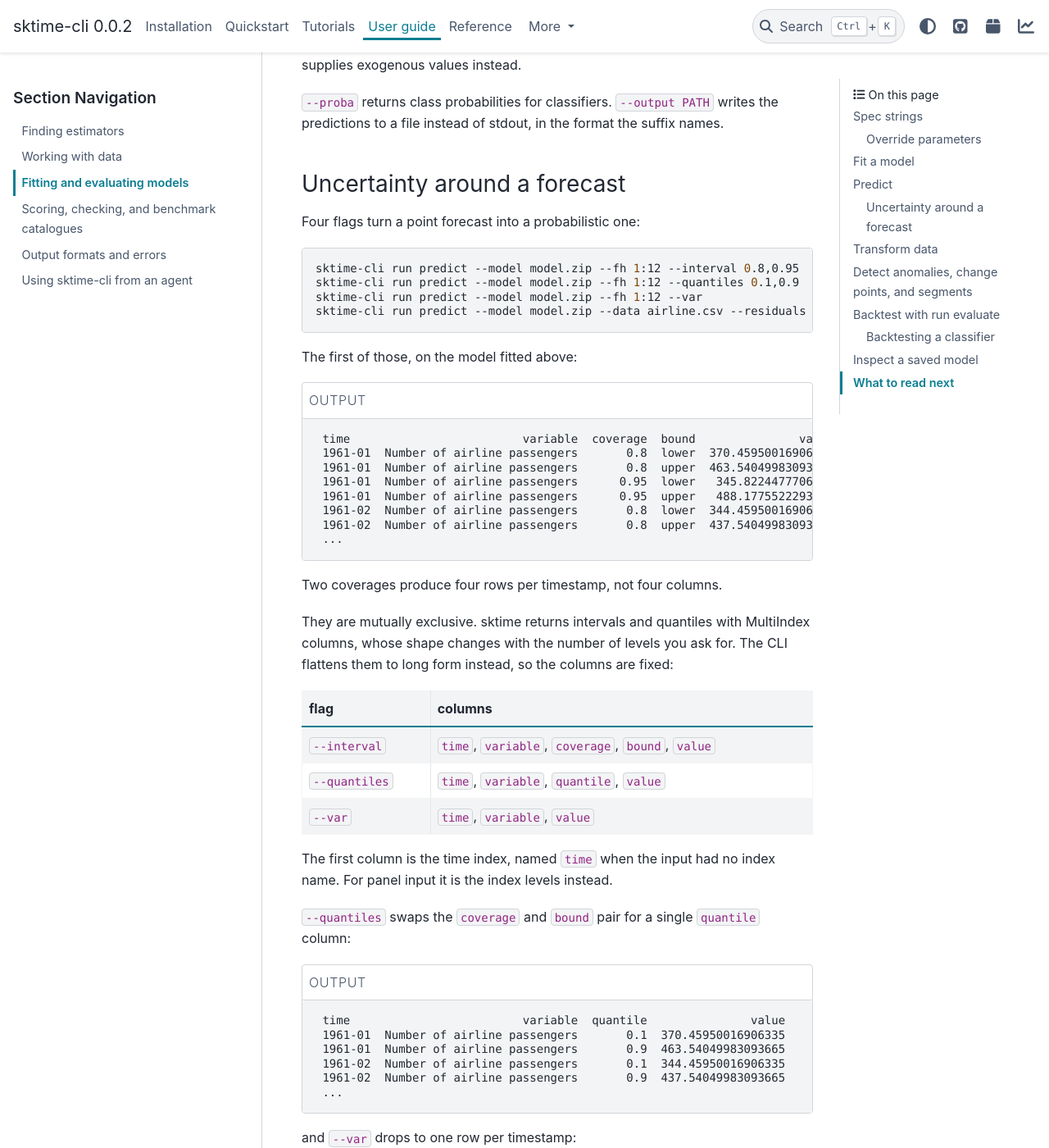
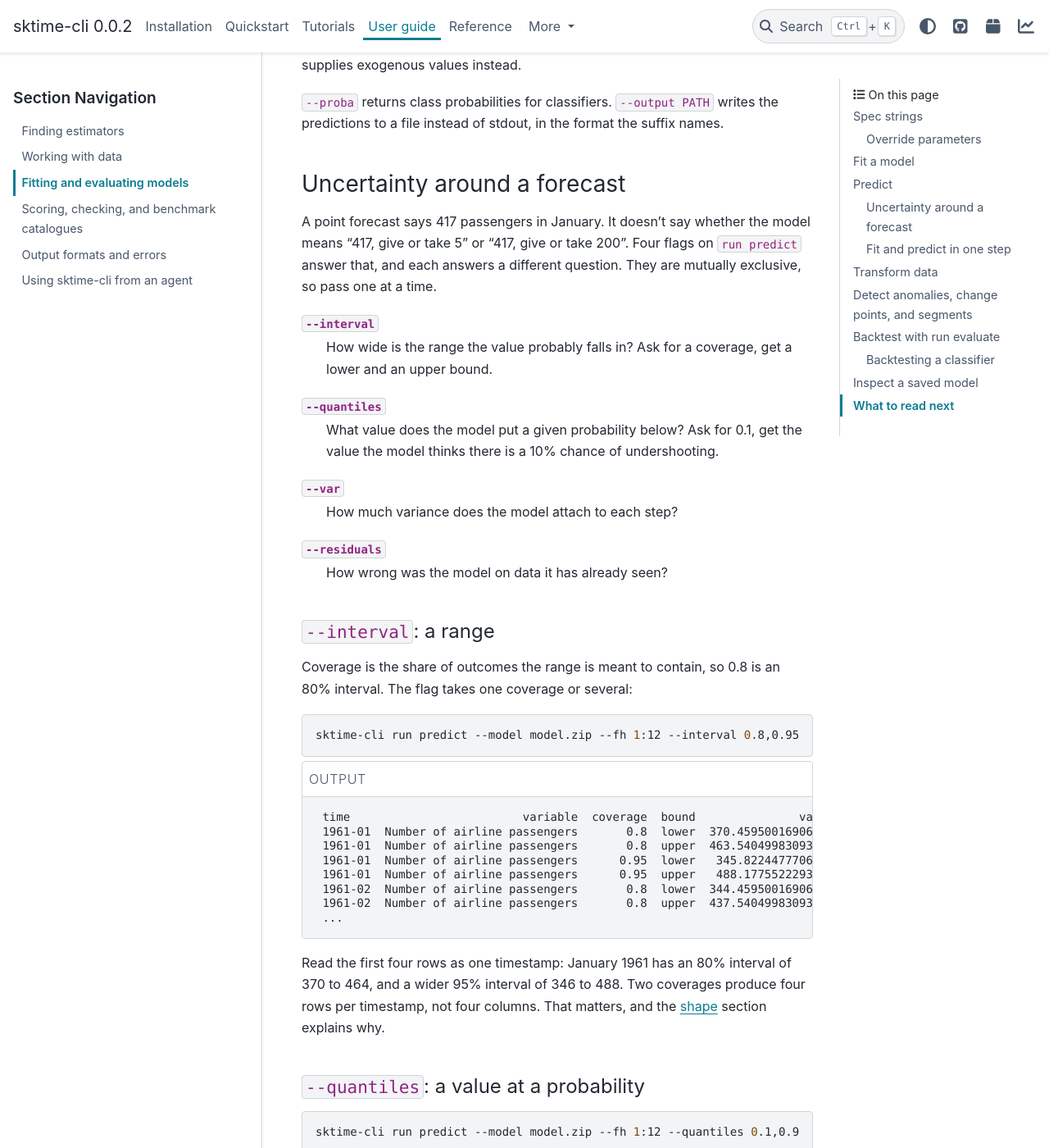
Before and after one commit to siddharth7113/sktime-cli, a Sphinx documentation site: the page built from docs/guide/modeling.md, in a window 1280 px wide and 1400 px high, scrolled down 4194 px. Shown: the whole window at 82% size. Built offline with Sphinx 7.4.7 and the PyData theme 0.15.4, drawn with Linux system fonts in a browser that asks for light colours; some of the changed text lies outside the part shown.

Commit message:
docs: make the probabilistic forecasting section readable
"Uncertainty around a forecast" listed four flags in one block, then
explained the output shape between two of the outputs, then tacked
`run fit-predict` on the end. A reader could not tell what an interval
was, how it differed from a quantile, or why the columns were arranged
the way they were.

Each flag now gets a subsection saying what question it answers, its
command, and its output. `--residuals` gains the example it never had.
The long-form shape rule and the `--wide` escape hatch move to the end,
where they read as one idea rather than an interruption, and now show
what `--wide` actually prints. `run fit-predict` becomes its own section,
since combining fit and predict has nothing to do with uncertainty.

Also unpacks the `run transform` refit-versus-reload example, which ran
three commands in one block without saying which was which, and raises
`myst_heading_anchors` to 4 so the new subsections can be linked.

````diff
--- a/docs/conf.py
+++ b/docs/conf.py
@@ -34,7 +34,7 @@
 myst_enable_extensions = ["colon_fence", "deflist", "substitution"]
 # Render ```mermaid fences through sphinxcontrib-mermaid.
 myst_fence_as_directive = ["mermaid"]
-myst_heading_anchors = 3
+myst_heading_anchors = 4
 
 # -- Copy buttons -----------------------------------------------------------
 
--- a/docs/guide/modeling.md
+++ b/docs/guide/modeling.md
@@ -212,16 +212,33 @@
 
 ### Uncertainty around a forecast
 
-Four flags turn a point forecast into a probabilistic one:
+A point forecast says 417 passengers in January. It doesn't say whether the
+model means "417, give or take 5" or "417, give or take 200". Four flags on
+`run predict` answer that, and each answers a different question. They are
+mutually exclusive, so pass one at a time.
+
+`--interval`
+: How wide is the range the value probably falls in? Ask for a coverage, get
+  a lower and an upper bound.
+
+`--quantiles`
+: What value does the model put a given probability below? Ask for 0.1, get
+  the value the model thinks there is a 10% chance of undershooting.
+
+`--var`
+: How much variance does the model attach to each step?
+
+`--residuals`
+: How wrong was the model on data it has already seen?
+
+#### `--interval`: a range
+
+Coverage is the share of outcomes the range is meant to contain, so 0.8 is an
+80% interval. The flag takes one coverage or several:
 
 ```bash
 sktime-cli run predict --model model.zip --fh 1:12 --interval 0.8,0.95
-sktime-cli run predict --model model.zip --fh 1:12 --quantiles 0.1,0.9
-sktime-cli run predict --model model.zip --fh 1:12 --var
-sktime-cli run predict --model model.zip --data airline.csv --residuals
 ```
-
-The first of those, on the model fitted above:
 
 ```{code-block} text
 :caption: Output
@@ -236,23 +253,16 @@
  ...
 ```
 
-Two coverages produce four rows per timestamp, not four columns.
+Read the first four rows as one timestamp: January 1961 has an 80% interval of
+370 to 464, and a wider 95% interval of 346 to 488. Two coverages produce four
+rows per timestamp, not four columns. That matters, and the
+[shape](#the-shape-of-the-output) section explains why.
 
-They are mutually exclusive. sktime returns intervals and quantiles with
-MultiIndex columns, whose shape changes with the number of levels you ask for.
-The CLI flattens them to long form instead, so the columns are fixed:
+#### `--quantiles`: a value at a probability
 
-| flag | columns |
-| --- | --- |
-| `--interval` | `time`, `variable`, `coverage`, `bound`, `value` |
-| `--quantiles` | `time`, `variable`, `quantile`, `value` |
-| `--var` | `time`, `variable`, `value` |
-
-The first column is the time index, named `time` when the input had no index
-name. For panel input it is the index levels instead.
-
-`--quantiles` swaps the `coverage` and `bound` pair for a single `quantile`
-column:
+```bash
+sktime-cli run predict --model model.zip --fh 1:12 --quantiles 0.1,0.9
+```
 
 ```{code-block} text
 :caption: Output
@@ -265,7 +275,16 @@
  ...
 ```
 
-and `--var` drops to one row per timestamp:
+The numbers match the 80% interval from the previous example, because
+quantiles 0.1 and 0.9 leave 10% of the distribution on each side. Use
+`--interval` for a symmetric range, and `--quantiles` for an asymmetric cut,
+such as a 0.95 upper bound with no lower bound at all.
+
+#### `--var`: variance per step
+
+```bash
+sktime-cli run predict --model model.zip --fh 1:12 --var
+```
 
 ```{code-block} text
 :caption: Output
@@ -276,20 +295,83 @@
  ...
 ```
 
-Asking for three coverages instead of one adds rows, never columns, which is
-what makes the output safe to parse. Pass `--wide` if you want sktime's native
-layout instead, with the column levels joined by `__`.
+One row per timestamp. The variance is flat here because `NaiveForecaster`
+assumes the same spread at every horizon. A forecaster that grows less certain
+further out reports a variance that rises down the column.
 
-Not every forecaster can do this. The ones that can carry the
-`capability:pred_int` tag, and the others fail with a usage error that names
-it:
+#### `--residuals`: in-sample error
+
+Residuals score the model against data it was fitted on, so `--data` supplies
+that series rather than a horizon, and `--fh` does not apply:
+
+```bash
+sktime-cli run predict --model model.zip --data airline.csv --residuals
+```
+
+```{code-block} text
+:caption: Output
+
+ Period   Number of airline passengers
+ 1950-01                           3.0
+ 1950-02                           8.0
+ 1950-03                           9.0
+ 1950-04                           6.0
+ 1950-05                           4.0
+ ...
+```
+
+Use this to check whether the errors look like noise or like a pattern the
+model missed. It needs the `capability:insample` tag.
+
+#### The shape of the output
+
+sktime returns intervals and quantiles with MultiIndex columns, so the number
+of columns changes with the number of levels you ask for. Parsing that means
+rewriting your parser every time you add a coverage.
+
+The CLI flattens the result to long form instead. Asking for three coverages
+adds rows, never columns, so these column sets are fixed:
+
+| flag | columns |
+| --- | --- |
+| `--interval` | `time`, `variable`, `coverage`, `bound`, `value` |
+| `--quantiles` | `time`, `variable`, `quantile`, `value` |
+| `--var` | `time`, `variable`, `value` |
+
+The first column is the time index, named `time` when the input had no index
+name. For panel input it is the index levels instead.
+
+For sktime's native layout, pass `--wide`. The column levels are joined with
+`__`, and the column count then grows with what you ask for:
+
+```bash
+sktime-cli run predict --model model.zip --fh 1:3 --interval 0.8,0.95 --wide
+```
+
+```{code-block} text
+:caption: Output
+
+              Number of airline      Number of airline     Number of airline      Number of airline
+ index    passengers__0.8__low…  passengers__0.8__upp…  passengers__0.95__l…  passengers__0.95__up…
+ 1961-01     370.45950016906335     463.54049983093665     345.8224477706716      488.1775522293284
+ 1961-02     344.45950016906335     437.54049983093665     319.8224477706716      462.1775522293284
+ 1961-03     372.45950016906335     465.54049983093665     347.8224477706716      490.1775522293284
+```
+
+#### Forecasters that support it
+
+Probabilistic output needs the `capability:pred_int` tag. A forecaster without
+it fails with a usage error naming the tag, rather than an sktime traceback.
+To list the ones that have it and that you can already run:
 
 ```bash
 sktime-cli registry search forecaster -t capability:pred_int=True --installable-only
 ```
 
-To do both steps in one process, use `run fit-predict`. It takes the fit
-options plus `--output`, and forecasters require `--fh`:
+### Fit and predict in one step
+
+`run fit-predict` does both in one process. It takes the `run fit` options
+plus `--output`, and forecasters require `--fh`:
 
 ```bash
 sktime-cli run fit-predict "NaiveForecaster(sp=12)" \
@@ -325,19 +407,27 @@
 ```
 
 Pass `--model-out` to keep the fitted transformer, then reuse it on new data
-with `--model` instead of a spec. That distinction matters: refitting a
-transformer on new data would learn new parameters, while reloading applies
-the ones learned before.
+with `--model` in place of the spec:
 
 ```bash
+# fit on the training data, and keep what was fitted
 sktime-cli run transform "Differencer()" --data train.csv --model-out diff.zip -o out.csv
+
+# apply that same fitted transformer to the test data
 sktime-cli run transform --model diff.zip --data test.csv -o test_diff.csv
+
+# undo it
 sktime-cli run transform --model diff.zip --data test_diff.csv --inverse
 ```
 
+The difference between the first line and the second matters. A spec refits on
+whatever data you hand it, learning new parameters from that data. `--model`
+reloads the parameters learned earlier and applies them, which is what you
+want on test data.
+
 `--inverse` calls `inverse_transform`, which needs the
-`capability:inverse_transform` tag; transformers without it fail with a usage
-error rather than an sktime traceback.
+`capability:inverse_transform` tag. A transformer without it fails with a
+usage error rather than an sktime traceback.
 
 Reconcilers are transformers in sktime's class hierarchy, so hierarchical
 reconciliation runs through this command too.
````
